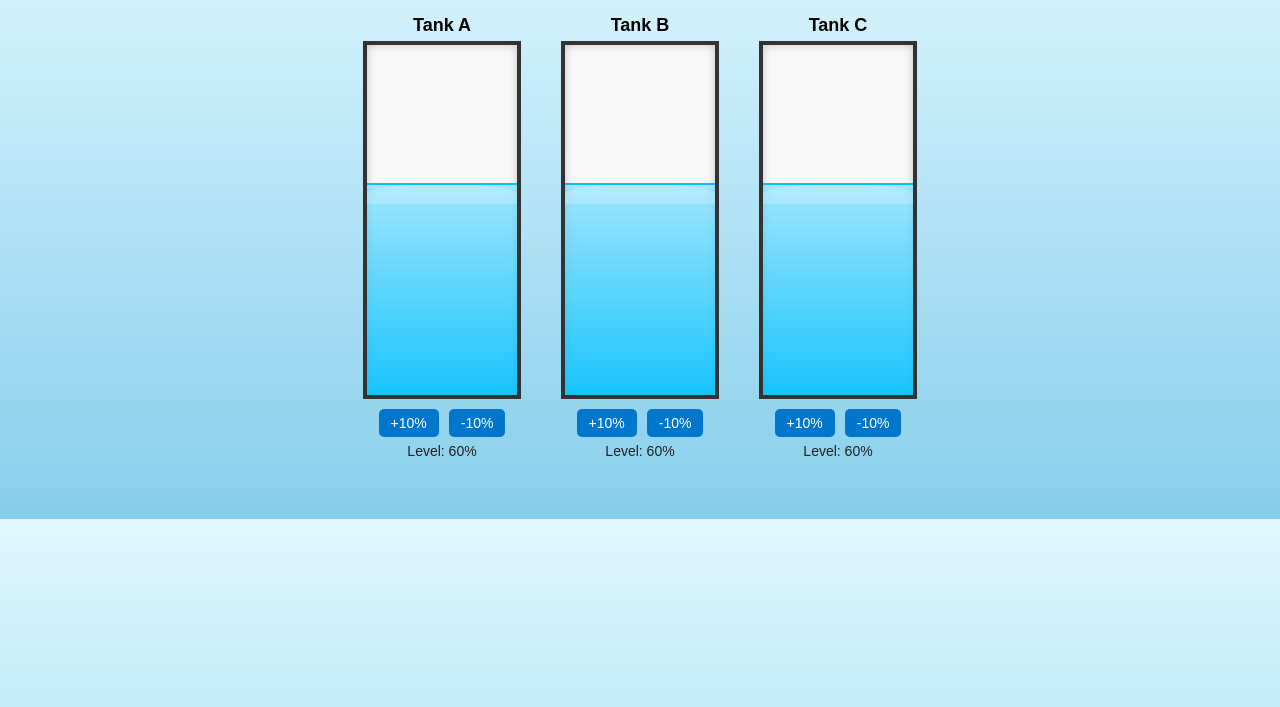
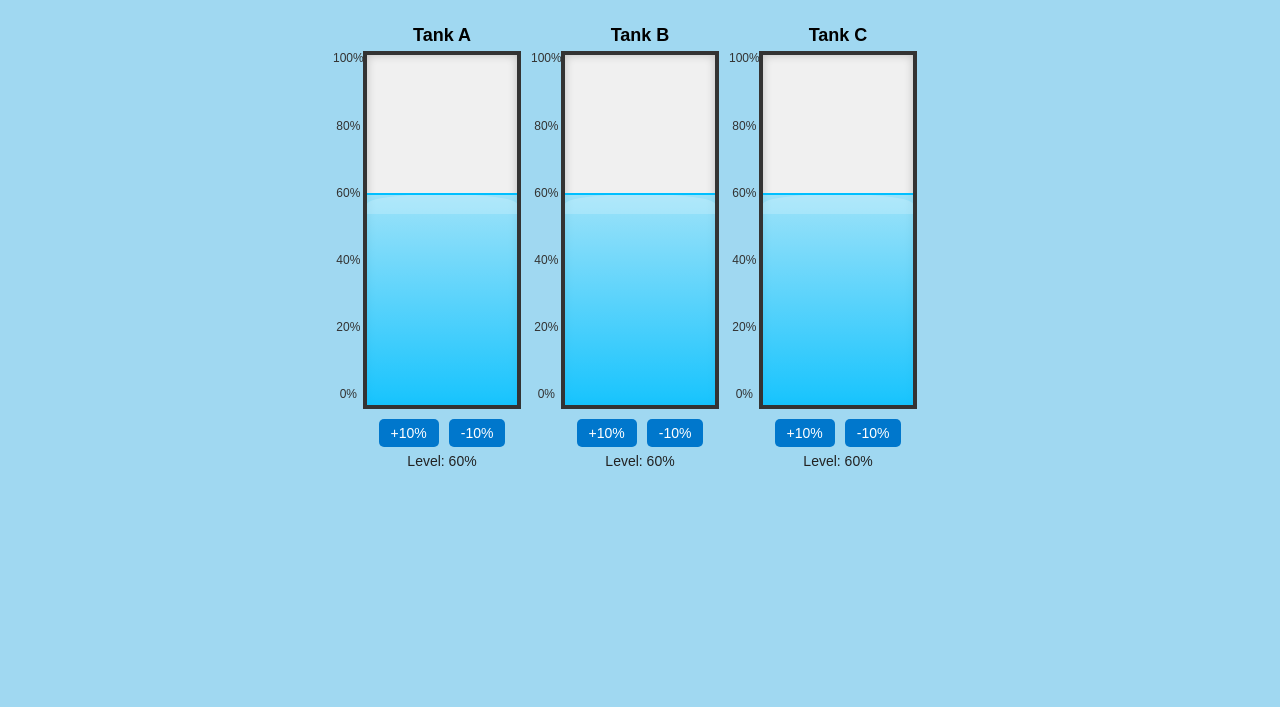
Before and after one commit to Mozeegoo/watertank, a plain HTML site: page index.html in a window 1280 px wide. Shown: the part 93-800 px from the top of the page. Drawn offline with Linux system fonts and the light colour scheme.

Commit message:
Update index.html

```diff
--- a/index.html
+++ b/index.html
@@ -8,20 +8,19 @@
       font-family: Arial, sans-serif;
       margin: 0;
       padding: 20px;
-      background: linear-gradient(to top, #87ceeb, #e0f7ff);
+      background: #a0d8f1; /* Uniform sky background */
       text-align: center;
     }
 
     h1 {
-      margin-bottom: 20px;
       color: #333;
+      margin-bottom: 30px;
     }
 
     .tanks-wrapper {
       display: flex;
       justify-content: center;
       gap: 40px;
-      margin-bottom: 40px;
       flex-wrap: wrap;
     }
 
@@ -29,13 +28,36 @@
       display: flex;
       flex-direction: column;
       align-items: center;
+      position: relative;
+    }
+
+    .label {
+      margin: 10px 0 5px;
+      font-size: 18px;
+      font-weight: bold;
+    }
+
+    .tank-section {
+      display: flex;
+      position: relative;
+    }
+
+    .percentage {
+      position: absolute;
+      left: -30px;
+      height: 350px;
+      display: flex;
+      flex-direction: column;
+      justify-content: space-between;
+      font-size: 12px;
+      color: #333;
     }
 
     .tank {
       width: 150px;
       height: 350px;
       border: 4px solid #333;
-      background-color: #f8f8f8;
+      background-color: #f0f0f0;
       position: relative;
       overflow: hidden;
       box-shadow: inset 0 0 10px rgba(0, 0, 0, 0.2);
@@ -62,14 +84,8 @@
     }
 
     @keyframes wave {
-      0%, 100% { transform: translateY(0%); }
+      0%, 100% { transform: translateY(0); }
       50% { transform: translateY(-5%); }
-    }
-
-    .label {
-      margin: 10px 0 5px;
-      font-size: 18px;
-      font-weight: bold;
     }
 
     .controls {
@@ -86,7 +102,6 @@
       background-color: #0077cc;
       color: white;
       cursor: pointer;
-      transition: background 0.3s;
     }
 
     button:hover {
@@ -108,9 +123,19 @@
     <!-- Tank A -->
     <div class="tank-container">
       <div class="label">Tank A</div>
+      <div class="tank-section">
+        <div class="percentage">
+          <div>100%</div>
+          <div>80%</div>
+          <div>60%</div>
+          <div>40%</div>
+          <div>20%</div>
+          <div>0%</div>
+        </div>
         <div class="tank">
           <div class="water" id="waterA">
             <div class="water-surface"></div>
+          </div>
         </div>
       </div>
       <div class="controls">
@@ -123,9 +148,19 @@
     <!-- Tank B -->
     <div class="tank-container">
       <div class="label">Tank B</div>
+      <div class="tank-section">
+        <div class="percentage">
+          <div>100%</div>
+          <div>80%</div>
+          <div>60%</div>
+          <div>40%</div>
+          <div>20%</div>
+          <div>0%</div>
+        </div>
         <div class="tank">
           <div class="water" id="waterB">
             <div class="water-surface"></div>
+          </div>
         </div>
       </div>
       <div class="controls">
@@ -138,9 +173,19 @@
     <!-- Tank C -->
     <div class="tank-container">
       <div class="label">Tank C</div>
+      <div class="tank-section">
+        <div class="percentage">
+          <div>100%</div>
+          <div>80%</div>
+          <div>60%</div>
+          <div>40%</div>
+          <div>20%</div>
+          <div>0%</div>
+        </div>
         <div class="tank">
           <div class="water" id="waterC">
             <div class="water-surface"></div>
+          </div>
         </div>
       </div>
       <div class="controls">
@@ -167,7 +212,7 @@
       document.getElementById('levelDisplay' + tank).textContent = 'Level: ' + waterLevels[tank] + '%';
     }
 
-    // Initialize levels
+    // Initialize all levels on load
     ['A', 'B', 'C'].forEach(tank => {
       document.getElementById('water' + tank).style.height = waterLevels[tank] + '%';
     });
```
Lines whose indentation alone changed are shown as unchanged.
